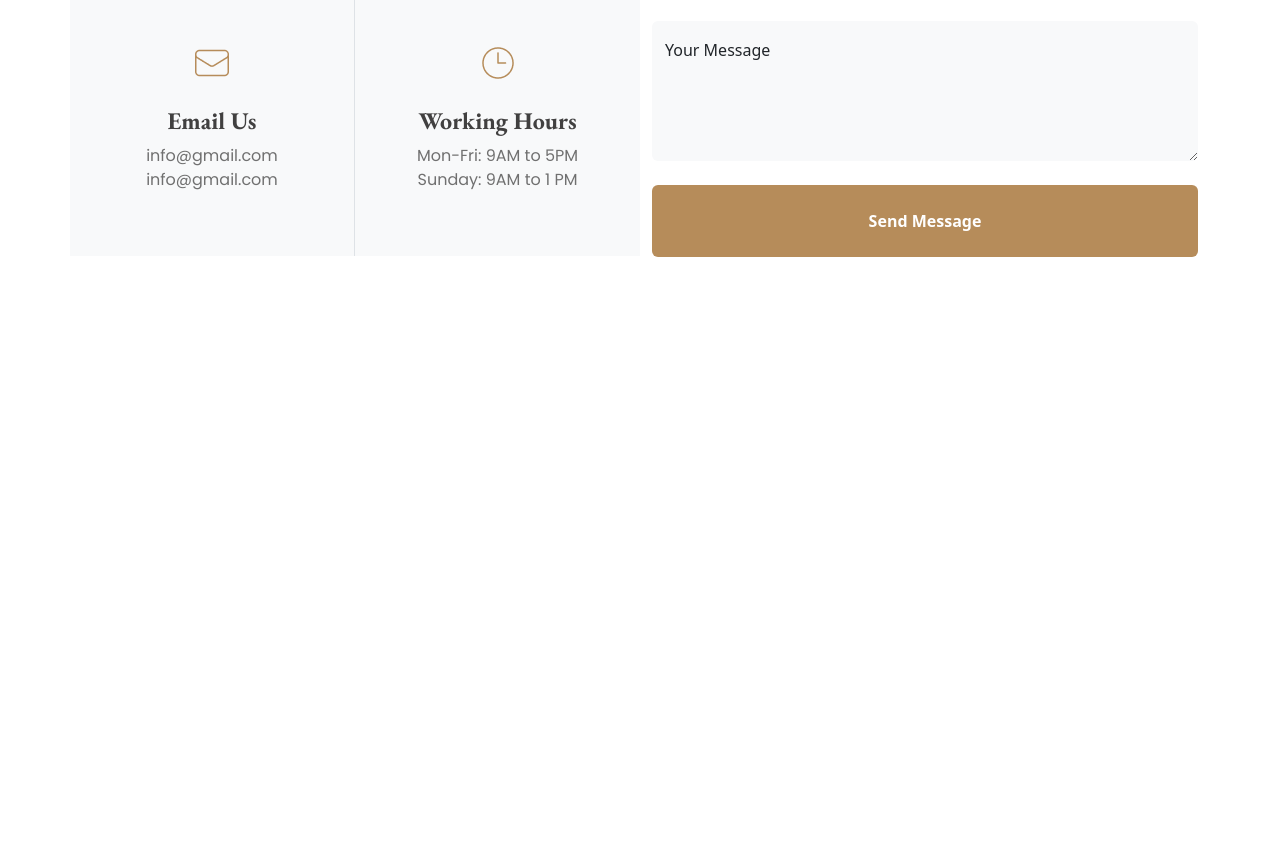
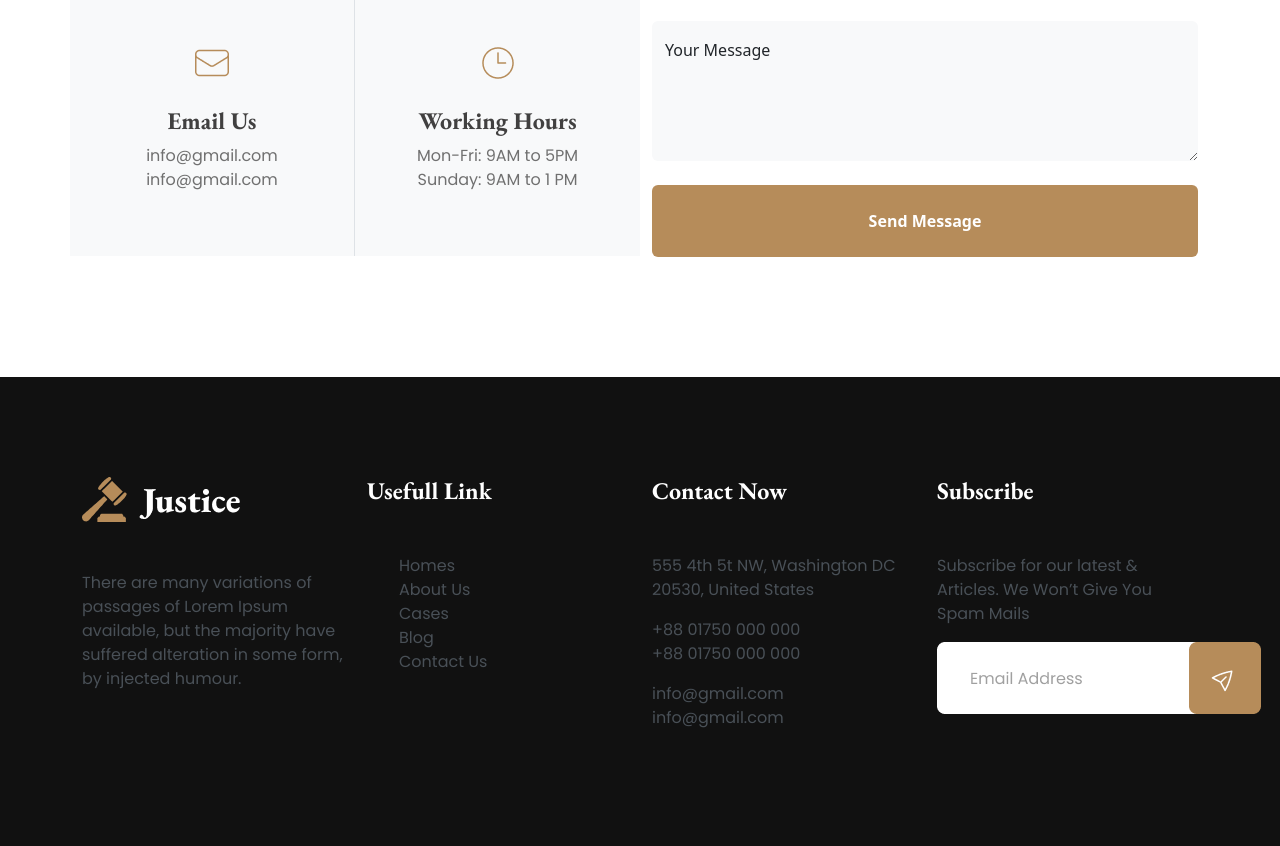
Before and after one commit to Anuwar-Hosain/legal-solution-resources-main, a plain HTML site: page index.html in a window 1280 px wide. Shown: the part 4057-4903 px from the top of the page. Before the commit the page ends 4314 px from the top, so only its background shows below. Drawn offline with nearby package versions, Linux system fonts and the light colour scheme.

Commit message:
footer section added

```diff
--- a/index.html
+++ b/index.html
@@ -617,6 +617,55 @@
       <!-- Contact With Us Section end -->
     </main>
     <!-- main section end -->
+    <!-- Footer Section Start -->
+    <footer class="contant-spaleing footer">
+      <div class="container">
+        <div class="row footer-p">
+          <div class="col-lg-3">
+            <img src="images/footer.png" alt="" class="mb-5" />
+            <p class="text-light-emphasis para-font fs-6">
+              There are many variations of passages of Lorem Ipsum available,
+              but the majority have suffered alteration in some form, by
+              injected humour.
+            </p>
+          </div>
+          <div class="col-lg-3">
+            <h2 class="text-white title-font fs-4 fw-bold mb-5">
+              Usefull Link
+            </h2>
+            <ul class="li para-font text-light-emphasis curser">
+              <li class="">Homes</li>
+              <li class="">About Us</li>
+              <li class="">Cases</li>
+              <li class="">Blog</li>
+              <li class="">Contact Us</li>
+            </ul>
+          </div>
+          <div class="col-lg-3">
+            <h2 class="text-white title-font fs-4 fw-bold mb-5">Contact Now</h2>
+            <address class="para-font text-light-emphasis">
+              555 4th 5t NW, Washington DC 20530, United States
+            </address>
+            <p class="para-font text-light-emphasis">
+              +88 01750 000 000 <br />
+              +88 01750 000 000
+            </p>
+            <p class="para-font text-light-emphasis">
+              info@gmail.com <br />
+              info@gmail.com
+            </p>
+          </div>
+          <div class="col-lg-3">
+            <h2 class="text-white title-font fs-4 fw-bold mb-5">Subscribe</h2>
+            <p class="para-font text-light-emphasis">
+              Subscribe for our latest & Articles. We Won’t Give You Spam Mails
+            </p>
+            <img src="images/btn.png" alt="" />
+          </div>
+        </div>
+      </div>
+    </footer>
+    <!-- Footer Section end -->
     <!-- Bootstrap JS file -->
     <script
       src="https://cdn.jsdelivr.net/npm/bootstrap@5.3.0-alpha1/dist/js/bootstrap.bundle.min.js"
```
